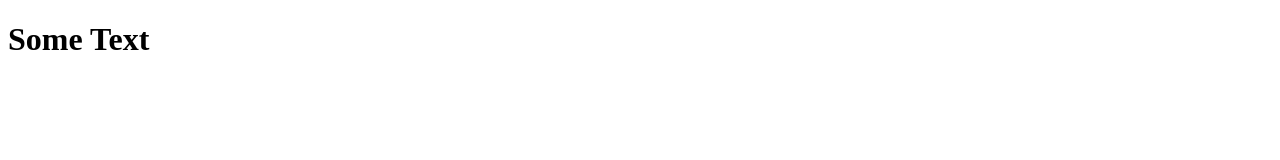
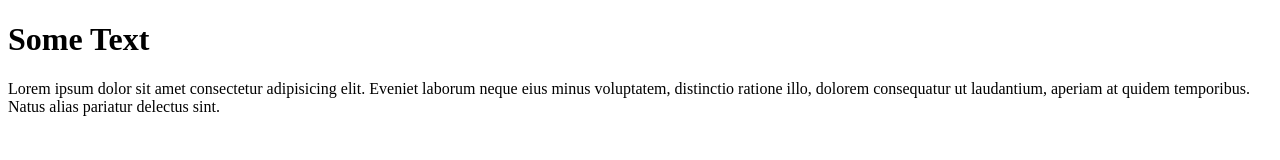
Before and after one commit to Wceorotl/rep2, a plain HTML site: page index.html in a window 1280 px wide. Drawn offline with Linux system fonts and the light colour scheme.

Commit message:
Second Commit

```diff
--- a/index.html
+++ b/index.html
@@ -8,7 +8,7 @@
 <body>
 
     <H1>Some Text</H1>
-
+    <p>Lorem ipsum dolor sit amet consectetur adipisicing elit. Eveniet laborum neque eius minus voluptatem, distinctio ratione illo, dolorem consequatur ut laudantium, aperiam at quidem temporibus. Natus alias pariatur delectus sint.</p>
 
 
 
```
